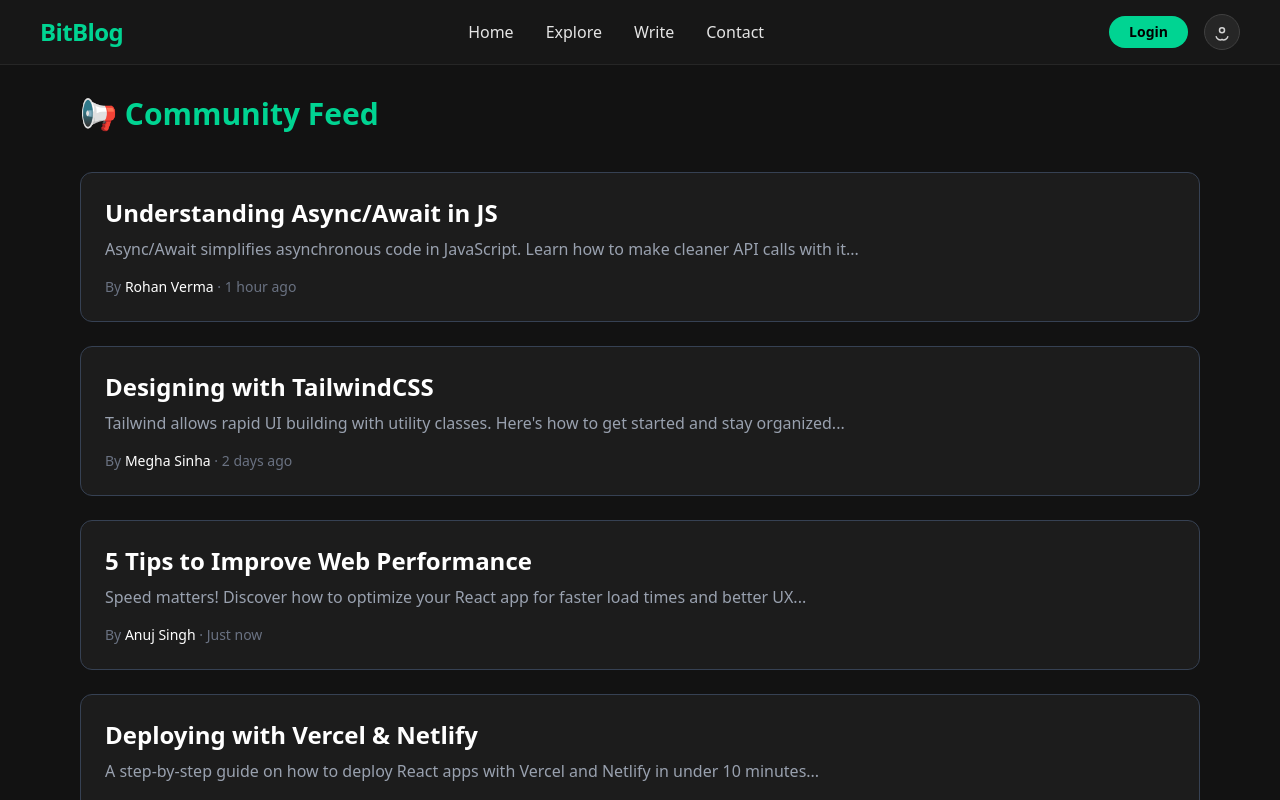
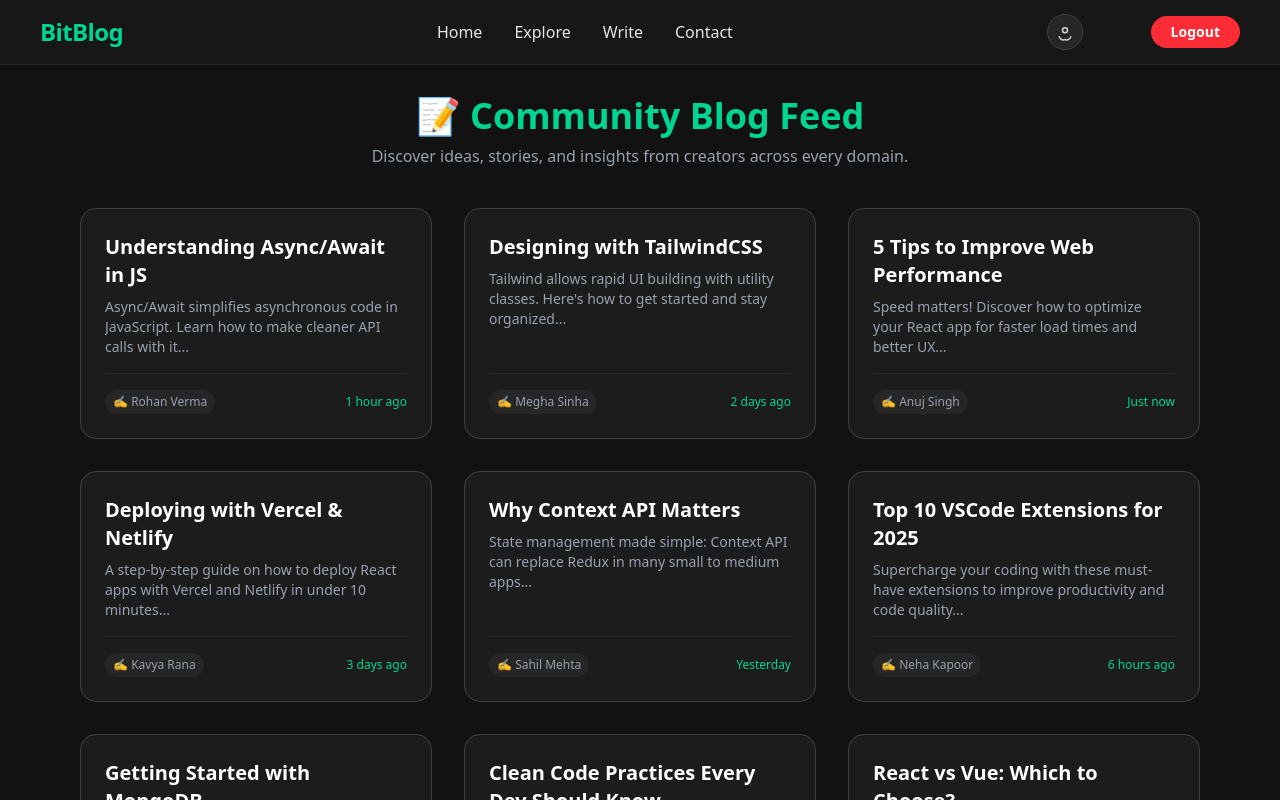
Before and after one commit to ikeshav26/blog-app, a React (Vite) app in the folder frontend/: page /feed in a window 1280 px wide. Shown: the top 800 px of the page. Built offline with nearby package versions, Linux system fonts and the light colour scheme.

Commit message:
Frontend updation

```diff
--- a/frontend/package.json
+++ b/frontend/package.json
@@ -21,6 +21,7 @@
     "@types/react": "^19.1.2",
     "@types/react-dom": "^19.1.2",
     "@vitejs/plugin-react": "^4.4.1",
+    "daisyui": "^5.0.43",
     "eslint": "^9.25.0",
     "eslint-plugin-react-hooks": "^5.2.0",
     "eslint-plugin-react-refresh": "^0.4.19",
--- a/frontend/src/App.jsx
+++ b/frontend/src/App.jsx
@@ -1,6 +1,6 @@
-import React from 'react'
+import React, { useContext } from 'react'
 import Navbar from './components/Navbar'
-import { Route, Routes } from 'react-router-dom'
+import { Navigate, Route, Routes } from 'react-router-dom'
 import Home from './pages/Home'
 import Signup from './pages/Signup'
 import Login from './pages/Login'
@@ -11,10 +11,13 @@ import EditBlog from './pages/EditBlog'
 import BlogPage from './pages/BlogPage'
 import Contact from './pages/Contact'
 import { useLocation } from 'react-router-dom'
+import { AppContext } from './context/AppContext'
 
 
 const App = () => {
   const location = useLocation()
+  const {user}=useContext(AppContext)
+
   return (
     <div className='bg-[#f9fafb]'>
       {location.pathname.includes('/login') || location.pathname.includes('/signup') ? null : <Navbar/>}
@@ -22,11 +25,11 @@ const App = () => {
         <Route path='/' element={<Home/>}/>
         <Route path='/signup' element={<Signup/>}/>
         <Route path='/login' element={<Login/>}/>
-        <Route path='/profile' element={<Profile/>}/>
-        <Route path='/feed' element={<Feed/>}/>
-        <Route path='/create-blog' element={<Create/>}/>
-        <Route path='/edit-blog/:id' element={<EditBlog/>}/>
-        <Route path='/blog/:id' element={<BlogPage/>}/>
+        <Route path='/profile' element={user?<Profile/>:<Navigate to='/login'/>}/>
+        <Route path='/feed' element={user?<Feed/>:<Navigate to='/login'/>}/>
+        <Route path='/create-blog' element={user?<Create/>:<Navigate to='/login'/>}/>
+        <Route path='/edit-blog/:id' element={user?<EditBlog/>:<Navigate to='/login'/>}/>
+        <Route path='/blog/:id' element={user?<BlogPage/>:<Navigate to='/login'/>}/>
         <Route path='/contact' element={<Contact/>}/>
       </Routes>
     </div>
--- a/frontend/src/components/Navbar.jsx
+++ b/frontend/src/components/Navbar.jsx
@@ -1,60 +1,187 @@
-import React from 'react';
-import { Link } from 'react-router-dom';
+import React from "react";
+import { useContext } from "react";
+import { Link } from "react-router-dom";
+import { AppContext } from "../context/AppContext";
 
 const Navbar = () => {
   const [mobileOpen, setMobileOpen] = React.useState(false);
+  const [darkMode, setDarkMode] = React.useState(true);
+  const {user}=useContext(AppContext)
+
+  const toggleTheme = () => {
+    setDarkMode(!darkMode);
+    document.documentElement.classList.toggle("dark", !darkMode);
+  };
 
   return (
     <nav className="fixed top-0 left-0 w-full z-50 bg-neutral-900 border-b border-neutral-800">
       <div className="max-w-7xl mx-auto px-4 sm:px-6 lg:px-10">
         <div className="flex items-center justify-between h-16">
-
           {/* Logo */}
           <div className="flex-shrink-0">
-            <h1 className="text-2xl font-bold text-emerald-400 tracking-tight">BitBlog</h1>
+            <h1 className="text-2xl font-bold text-emerald-400 tracking-tight">
+              BitBlog
+            </h1>
           </div>
 
           {/* Desktop Nav */}
           <div className="hidden md:flex items-center space-x-8">
-            <Link to='/' className="text-neutral-200 font-medium hover:text-emerald-400 transition">Home</Link>
-            <Link to='/feed' className="text-neutral-200 font-medium hover:text-emerald-400 transition">Explore</Link>
-            <Link to='/create-blog' className="text-neutral-200 font-medium hover:text-emerald-400 transition">Write</Link>
-            <Link to='/contact' className="text-neutral-200 font-medium hover:text-emerald-400 transition">Contact</Link>
-          </div>
-
-          {/* Desktop: Login + Profile */}
-          <div className="hidden md:flex items-center space-x-4">
-            <Link to='/login'>
-            <button className="bg-emerald-400 hover:bg-emerald-500 text-black px-5 py-1.5 rounded-full text-sm font-semibold transition-all">
-              Login
-            </button>
+            <Link
+              to="/"
+              className="text-neutral-200 font-medium hover:text-emerald-400 transition"
+            >
+              Home
             </Link>
-
-            <Link to="/profile">
-              <div className="w-9 h-9 bg-neutral-800 hover:bg-neutral-700 border border-neutral-700 rounded-full flex items-center justify-center transition">
-                <svg xmlns="http://www.w3.org/2000/svg" className="w-5 h-5 text-neutral-300" fill="none" viewBox="0 0 24 24" stroke="currentColor">
-                  <path strokeLinecap="round" strokeLinejoin="round" strokeWidth={1.8} d="M5.121 17.804A4.992 4.992 0 0012 21a4.992 4.992 0 006.879-3.196M15 10a3 3 0 11-6 0 3 3 0 016 0z" />
-                </svg>
-              </div>
+            <Link
+              to="/feed"
+              className="text-neutral-200 font-medium hover:text-emerald-400 transition"
+            >
+              Explore
+            </Link>
+            <Link
+              to="/create-blog"
+              className="text-neutral-200 font-medium hover:text-emerald-400 transition"
+            >
+              Write
+            </Link>
+            <Link
+              to="/contact"
+              className="text-neutral-200 font-medium hover:text-emerald-400 transition"
+            >
+              Contact
             </Link>
           </div>
 
-          {/* Mobile: Profile + Hamburger */}
-          <div className="md:hidden flex items-center gap-4">
+          {/* Desktop: Profile + Theme + Login */}
+          <div className="hidden md:flex items-center space-x-4">
             <Link to="/profile">
-              <div className="w-8 h-8 bg-neutral-800 hover:bg-neutral-700 border border-neutral-700 rounded-full flex items-center justify-center transition">
-                <svg xmlns="http://www.w3.org/2000/svg" className="w-5 h-5 text-neutral-300" fill="none" viewBox="0 0 24 24" stroke="currentColor">
-                  <path strokeLinecap="round" strokeLinejoin="round" strokeWidth={1.8} d="M5.121 17.804A4.992 4.992 0 0012 21a4.992 4.992 0 006.879-3.196M15 10a3 3 0 11-6 0 3 3 0 016 0z" />
+              <div className="w-9 h-9 bg-neutral-800 hover:bg-neutral-700 border border-neutral-700 rounded-full flex items-center justify-center transition">
+                <svg
+                  xmlns="http://www.w3.org/2000/svg"
+                  className="w-5 h-5 text-neutral-300"
+                  fill="none"
+                  viewBox="0 0 24 24"
+                  stroke="currentColor"
+                >
+                  <path
+                    strokeLinecap="round"
+                    strokeLinejoin="round"
+                    strokeWidth={1.8}
+                    d="M5.121 17.804A4.992 4.992 0 0012 21a4.992 4.992 0 006.879-3.196M15 10a3 3 0 11-6 0 3 3 0 016 0z"
+                  />
                 </svg>
               </div>
             </Link>
 
-            <button onClick={() => setMobileOpen(!mobileOpen)} aria-label="Toggle menu">
-              <svg className="w-6 h-6 text-neutral-300" fill="none" stroke="currentColor" strokeWidth="2" viewBox="0 0 24 24">
+            <label className="swap swap-rotate">
+              {/* this hidden checkbox controls the state */}
+              <input
+                type="checkbox"
+                className="theme-controller"
+                value="synthwave"
+              />
+
+              {/* sun icon */}
+              <svg
+                className="swap-off h-9 w-9 fill-current"
+                xmlns="http://www.w3.org/2000/svg"
+                viewBox="0 0 24 24"
+              >
+                <path d="M5.64,17l-.71.71a1,1,0,0,0,0,1.41,1,1,0,0,0,1.41,0l.71-.71A1,1,0,0,0,5.64,17ZM5,12a1,1,0,0,0-1-1H3a1,1,0,0,0,0,2H4A1,1,0,0,0,5,12Zm7-7a1,1,0,0,0,1-1V3a1,1,0,0,0-2,0V4A1,1,0,0,0,12,5ZM5.64,7.05a1,1,0,0,0,.7.29,1,1,0,0,0,.71-.29,1,1,0,0,0,0-1.41l-.71-.71A1,1,0,0,0,4.93,6.34Zm12,.29a1,1,0,0,0,.7-.29l.71-.71a1,1,0,1,0-1.41-1.41L17,5.64a1,1,0,0,0,0,1.41A1,1,0,0,0,17.66,7.34ZM21,11H20a1,1,0,0,0,0,2h1a1,1,0,0,0,0-2Zm-9,8a1,1,0,0,0-1,1v1a1,1,0,0,0,2,0V20A1,1,0,0,0,12,19ZM18.36,17A1,1,0,0,0,17,18.36l.71.71a1,1,0,0,0,1.41,0,1,1,0,0,0,0-1.41ZM12,6.5A5.5,5.5,0,1,0,17.5,12,5.51,5.51,0,0,0,12,6.5Zm0,9A3.5,3.5,0,1,1,15.5,12,3.5,3.5,0,0,1,12,15.5Z" />
+              </svg>
+
+              {/* moon icon */}
+              <svg
+                className="swap-on h-9 w-9 fill-current"
+                xmlns="http://www.w3.org/2000/svg"
+                viewBox="0 0 24 24"
+              >
+                <path d="M21.64,13a1,1,0,0,0-1.05-.14,8.05,8.05,0,0,1-3.37.73A8.15,8.15,0,0,1,9.08,5.49a8.59,8.59,0,0,1,.25-2A1,1,0,0,0,8,2.36,10.14,10.14,0,1,0,22,14.05,1,1,0,0,0,21.64,13Zm-9.5,6.69A8.14,8.14,0,0,1,7.08,5.22v.27A10.15,10.15,0,0,0,17.22,15.63a9.79,9.79,0,0,0,2.1-.22A8.11,8.11,0,0,1,12.14,19.73Z" />
+              </svg>
+            </label>
+
+            {!user?<Link to="/login">
+              <button className="bg-emerald-400 hover:bg-emerald-500 text-black px-5 py-1.5 rounded-full text-sm font-semibold transition-all">
+                Login
+              </button>
+            </Link>:<Link to="/">
+              <button className="bg-red-500 hover:bg-red-400 text-white px-5 py-1.5 rounded-full text-sm font-semibold transition-all">
+                Logout
+              </button>
+            </Link>}
+          </div>
+
+          {/* Mobile: Profile + Theme + Hamburger */}
+          <div className="md:hidden flex items-center gap-3">
+            <Link to="/profile">
+              <div className="w-8 h-8 bg-neutral-800 hover:bg-neutral-700 border border-neutral-700 rounded-full flex items-center justify-center transition">
+                <svg
+                  xmlns="http://www.w3.org/2000/svg"
+                  className="w-5 h-5 text-neutral-300"
+                  fill="none"
+                  viewBox="0 0 24 24"
+                  stroke="currentColor"
+                >
+                  <path
+                    strokeLinecap="round"
+                    strokeLinejoin="round"
+                    strokeWidth={1.8}
+                    d="M5.121 17.804A4.992 4.992 0 0012 21a4.992 4.992 0 006.879-3.196M15 10a3 3 0 11-6 0 3 3 0 016 0z"
+                  />
+                </svg>
+              </div>
+            </Link>
+
+            <label className="swap swap-rotate">
+              {/* this hidden checkbox controls the state */}
+              <input
+                type="checkbox"
+                className="theme-controller"
+                value="synthwave"
+              />
+
+              {/* sun icon */}
+              <svg
+                className="swap-off h-8 w-8 fill-current"
+                xmlns="http://www.w3.org/2000/svg"
+                viewBox="0 0 24 24"
+              >
+                <path d="M5.64,17l-.71.71a1,1,0,0,0,0,1.41,1,1,0,0,0,1.41,0l.71-.71A1,1,0,0,0,5.64,17ZM5,12a1,1,0,0,0-1-1H3a1,1,0,0,0,0,2H4A1,1,0,0,0,5,12Zm7-7a1,1,0,0,0,1-1V3a1,1,0,0,0-2,0V4A1,1,0,0,0,12,5ZM5.64,7.05a1,1,0,0,0,.7.29,1,1,0,0,0,.71-.29,1,1,0,0,0,0-1.41l-.71-.71A1,1,0,0,0,4.93,6.34Zm12,.29a1,1,0,0,0,.7-.29l.71-.71a1,1,0,1,0-1.41-1.41L17,5.64a1,1,0,0,0,0,1.41A1,1,0,0,0,17.66,7.34ZM21,11H20a1,1,0,0,0,0,2h1a1,1,0,0,0,0-2Zm-9,8a1,1,0,0,0-1,1v1a1,1,0,0,0,2,0V20A1,1,0,0,0,12,19ZM18.36,17A1,1,0,0,0,17,18.36l.71.71a1,1,0,0,0,1.41,0,1,1,0,0,0,0-1.41ZM12,6.5A5.5,5.5,0,1,0,17.5,12,5.51,5.51,0,0,0,12,6.5Zm0,9A3.5,3.5,0,1,1,15.5,12,3.5,3.5,0,0,1,12,15.5Z" />
+              </svg>
+
+              {/* moon icon */}
+              <svg
+                className="swap-on h-8 w-8 fill-current"
+                xmlns="http://www.w3.org/2000/svg"
+                viewBox="0 0 24 24"
+              >
+                <path d="M21.64,13a1,1,0,0,0-1.05-.14,8.05,8.05,0,0,1-3.37.73A8.15,8.15,0,0,1,9.08,5.49a8.59,8.59,0,0,1,.25-2A1,1,0,0,0,8,2.36,10.14,10.14,0,1,0,22,14.05,1,1,0,0,0,21.64,13Zm-9.5,6.69A8.14,8.14,0,0,1,7.08,5.22v.27A10.15,10.15,0,0,0,17.22,15.63a9.79,9.79,0,0,0,2.1-.22A8.11,8.11,0,0,1,12.14,19.73Z" />
+              </svg>
+            </label>
+
+            <button
+              onClick={() => setMobileOpen(!mobileOpen)}
+              aria-label="Toggle menu"
+            >
+              <svg
+                className="w-6 h-6 text-neutral-300"
+                fill="none"
+                stroke="currentColor"
+                strokeWidth="2"
+                viewBox="0 0 24 24"
+              >
                 {mobileOpen ? (
-                  <path strokeLinecap="round" strokeLinejoin="round" d="M6 18L18 6M6 6l12 12" />
+                  <path
+                    strokeLinecap="round"
+                    strokeLinejoin="round"
+                    d="M6 18L18 6M6 6l12 12"
+                  />
                 ) : (
-                  <path strokeLinecap="round" strokeLinejoin="round" d="M4 6h16M4 12h16M4 18h16" />
+                  <path
+                    strokeLinecap="round"
+                    strokeLinejoin="round"
+                    d="M4 6h16M4 12h16M4 18h16"
+                  />
                 )}
               </svg>
             </button>
@@ -63,18 +190,50 @@ const Navbar = () => {
       </div>
 
       {/* Mobile Dropdown */}
-      <div className={`md:hidden overflow-hidden transition-all duration-300 ease-in-out ${mobileOpen ? 'max-h-96 opacity-100' : 'max-h-0 opacity-0'} bg-neutral-900 border-t border-neutral-800 px-4`}>
-        <div className={`flex flex-col gap-3 py-4 ${mobileOpen ? 'translate-y-0' : '-translate-y-4'} transition-all duration-300 ease-in-out`}>
-          <Link to='/' className="text-neutral-200 font-medium hover:text-emerald-400 transition">Home</Link>
-          <Link to='/feed' className="text-neutral-200 font-medium hover:text-emerald-400 transition">Explore</Link>
-          <Link to='/create-blog' className="text-neutral-200 font-medium hover:text-emerald-400 transition">Write</Link>
-          <Link to='/contact' className="text-neutral-200 font-medium hover:text-emerald-400 transition">Contact</Link>
+      <div
+        className={`md:hidden overflow-hidden transition-all duration-300 ease-in-out ${
+          mobileOpen ? "max-h-96 opacity-100" : "max-h-0 opacity-0"
+        } bg-neutral-900 border-t border-neutral-800 px-4`}
+      >
+        <div
+          className={`flex flex-col gap-3 py-4 ${
+            mobileOpen ? "translate-y-0" : "-translate-y-4"
+          } transition-all duration-300 ease-in-out`}
+        >
+          <Link
+            to="/"
+            className="text-neutral-200 font-medium hover:text-emerald-400 transition"
+          >
+            Home
+          </Link>
+          <Link
+            to="/feed"
+            className="text-neutral-200 font-medium hover:text-emerald-400 transition"
+          >
+            Explore
+          </Link>
+          <Link
+            to="/create-blog"
+            className="text-neutral-200 font-medium hover:text-emerald-400 transition"
+          >
+            Write
+          </Link>
+          <Link
+            to="/contact"
+            className="text-neutral-200 font-medium hover:text-emerald-400 transition"
+          >
+            Contact
+          </Link>
 
-          <Link to='/login'>
-          <button className="bg-emerald-400 hover:bg-emerald-500 text-black px-4 py-2 rounded-full text-sm w-full text-left mt-2 transition-all">
-            Login
-          </button>
-          </Link>
+          {!user?<Link to="/login">
+            <button className="bg-emerald-400 hover:bg-emerald-500 text-black px-4 py-2 rounded-full text-sm w-full text-left mt-2 transition-all">
+              Login
+            </button>
+          </Link>:<Link to="/login">
+            <button className="bg-red-500 hover:bg-red-400 text-white px-4 py-2 rounded-full text-sm w-full text-left mt-2 transition-all">
+              Logout
+            </button>
+          </Link>}
         </div>
       </div>
     </nav>
--- a/frontend/src/context/AppContext.jsx
+++ b/frontend/src/context/AppContext.jsx
@@ -5,7 +5,7 @@ import { useNavigate } from "react-router-dom";
 const AppContext=createContext()
 
 const AppProvider=({children})=>{
-    const [user, setuser] = useState(false)
+    const [user, setuser] = useState(true)
     const [loading, setLoading] = useState(false)
     const navigate=useNavigate()
     return (
--- a/frontend/src/index.css
+++ b/frontend/src/index.css
@@ -1 +1,2 @@
 @import "tailwindcss";
+@plugin "daisyui";
--- a/frontend/src/main.jsx
+++ b/frontend/src/main.jsx
@@ -6,11 +6,11 @@ import { BrowserRouter } from 'react-router-dom'
 import { AppProvider } from './context/AppContext.jsx'
 
 createRoot(document.getElementById('root')).render(
-  <StrictMode>
+
     <BrowserRouter>
     <AppProvider>
        <App />
     </AppProvider>
     </BrowserRouter>
-  </StrictMode>,
+
 )
--- a/frontend/src/pages/Feed.jsx
+++ b/frontend/src/pages/Feed.jsx
@@ -1,88 +1,110 @@
-import React from 'react';
-import { Link } from 'react-router-dom';
+import React from "react";
+import { Link } from "react-router-dom";
 
 const blogs = [
   {
     title: "Understanding Async/Await in JS",
-    content: "Async/Await simplifies asynchronous code in JavaScript. Learn how to make cleaner API calls with it...",
+    content:
+      "Async/Await simplifies asynchronous code in JavaScript. Learn how to make cleaner API calls with it...",
     author: "Rohan Verma",
-    date: "1 hour ago"
+    date: "1 hour ago",
   },
   {
     title: "Designing with TailwindCSS",
-    content: "Tailwind allows rapid UI building with utility classes. Here's how to get started and stay organized...",
+    content:
+      "Tailwind allows rapid UI building with utility classes. Here's how to get started and stay organized...",
     author: "Megha Sinha",
-    date: "2 days ago"
+    date: "2 days ago",
   },
   {
     title: "5 Tips to Improve Web Performance",
-    content: "Speed matters! Discover how to optimize your React app for faster load times and better UX...",
+    content:
+      "Speed matters! Discover how to optimize your React app for faster load times and better UX...",
     author: "Anuj Singh",
-    date: "Just now"
+    date: "Just now",
   },
   {
     title: "Deploying with Vercel & Netlify",
-    content: "A step-by-step guide on how to deploy React apps with Vercel and Netlify in under 10 minutes...",
+    content:
+      "A step-by-step guide on how to deploy React apps with Vercel and Netlify in under 10 minutes...",
     author: "Kavya Rana",
-    date: "3 days ago"
+    date: "3 days ago",
   },
   {
     title: "Why Context API Matters",
-    content: "State management made simple: Context API can replace Redux in many small to medium apps...",
+    content:
+      "State management made simple: Context API can replace Redux in many small to medium apps...",
     author: "Sahil Mehta",
-    date: "Yesterday"
+    date: "Yesterday",
   },
   {
     title: "Top 10 VSCode Extensions for 2025",
-    content: "Supercharge your coding with these must-have extensions to improve productivity and code quality...",
+    content:
+      "Supercharge your coding with these must-have extensions to improve productivity and code quality...",
     author: "Neha Kapoor",
-    date: "6 hours ago"
+    date: "6 hours ago",
   },
   {
     title: "Getting Started with MongoDB",
-    content: "Learn how to model your data, write queries, and connect MongoDB with your Node.js backend...",
+    content:
+      "Learn how to model your data, write queries, and connect MongoDB with your Node.js backend...",
     author: "Aman Joshi",
-    date: "5 days ago"
+    date: "5 days ago",
   },
   {
     title: "Clean Code Practices Every Dev Should Know",
-    content: "Write code that's easy to read, test, and maintain with these industry-best clean coding principles...",
+    content:
+      "Write code that's easy to read, test, and maintain with these industry-best clean coding principles...",
     author: "Srishti Rao",
-    date: "4 hours ago"
+    date: "4 hours ago",
   },
   {
     title: "React vs Vue: Which to Choose?",
-    content: "React or Vue? Here's a comparison of both frameworks to help you make an informed decision...",
+    content:
+      "React or Vue? Here's a comparison of both frameworks to help you make an informed decision...",
     author: "Tushar Bhatia",
-    date: "10 hours ago"
-  }
+    date: "10 hours ago",
+  },
 ];
 
 const Feed = () => {
   return (
     <div className="bg-[#121212] min-h-screen text-white pt-24 px-4 md:px-20 pb-20">
-      <h1 className="text-3xl font-bold mb-10 text-emerald-400">📢 Community Feed</h1>
+      <h1 className="text-4xl font-bold mb-2 text-emerald-400 text-center">
+        📝 Community Blog Feed
+      </h1>
+      <p className="text-center text-gray-400 mb-10 text-sm md:text-base">
+        Discover ideas, stories, and insights from creators across every domain.
+      </p>
 
-      <div className="flex flex-col gap-6">
-        {blogs.map((blog, index) => (
-          <Link to='/blog/1' key={index}>
-          <div
-
-            className="bg-[#1c1c1c] border border-gray-700 rounded-xl p-6 hover:border-emerald-500 transition"
-          >
-            <h2 className="text-2xl font-semibold mb-2">{blog.title}</h2>
-            <p className="text-gray-400 mb-4">{blog.content}</p>
-            <div className="text-sm text-gray-500">
-              By <span className="text-white font-medium">{blog.author}</span> · {blog.date}
-            </div>
-          </div>
-          </Link>
-        ))}
-      </div>
-
-      {blogs.length === 0 && (
+      {blogs.length === 0 ? (
         <div className="text-center text-gray-500 mt-20 text-lg">
           No blogs available. Be the first to post!
+        </div>
+      ) : (
+        <div className="grid sm:grid-cols-2 lg:grid-cols-3 gap-8">
+          {blogs.map((blog, index) => (
+            <Link to={`/blog/${index + 1}`} key={index} className="group">
+              <div className="bg-[#1c1c1c] border border-neutral-700 rounded-2xl p-6 h-full hover:shadow-lg hover:border-emerald-500 transition-all duration-300 flex flex-col">
+                <div className="mb-4">
+                  <h2 className="text-xl font-semibold mb-2 text-white group-hover:text-emerald-400 transition">
+                    {blog.title}
+                  </h2>
+                  <p className="text-sm text-gray-400 line-clamp-3">
+                    {blog.content}
+                  </p>
+                </div>
+                <div className="flex items-center justify-between mt-auto pt-4 border-t border-neutral-800 text-xs text-gray-400">
+                  <span className="bg-neutral-800 px-2 py-1 rounded-full">
+                    ✍️ {blog.author}
+                  </span>
+                  <span className="text-emerald-400 font-medium">
+                    {blog.date}
+                  </span>
+                </div>
+              </div>
+            </Link>
+          ))}
         </div>
       )}
     </div>
```
Also changed, not shown: frontend/src/pages/Create.jsx (+18 -8 lines), frontend/src/pages/Login.jsx (+21 -18 lines), frontend/src/pages/Signup.jsx (+31 -27 lines), 1 other file (tests, documents, lock files or other folders).
